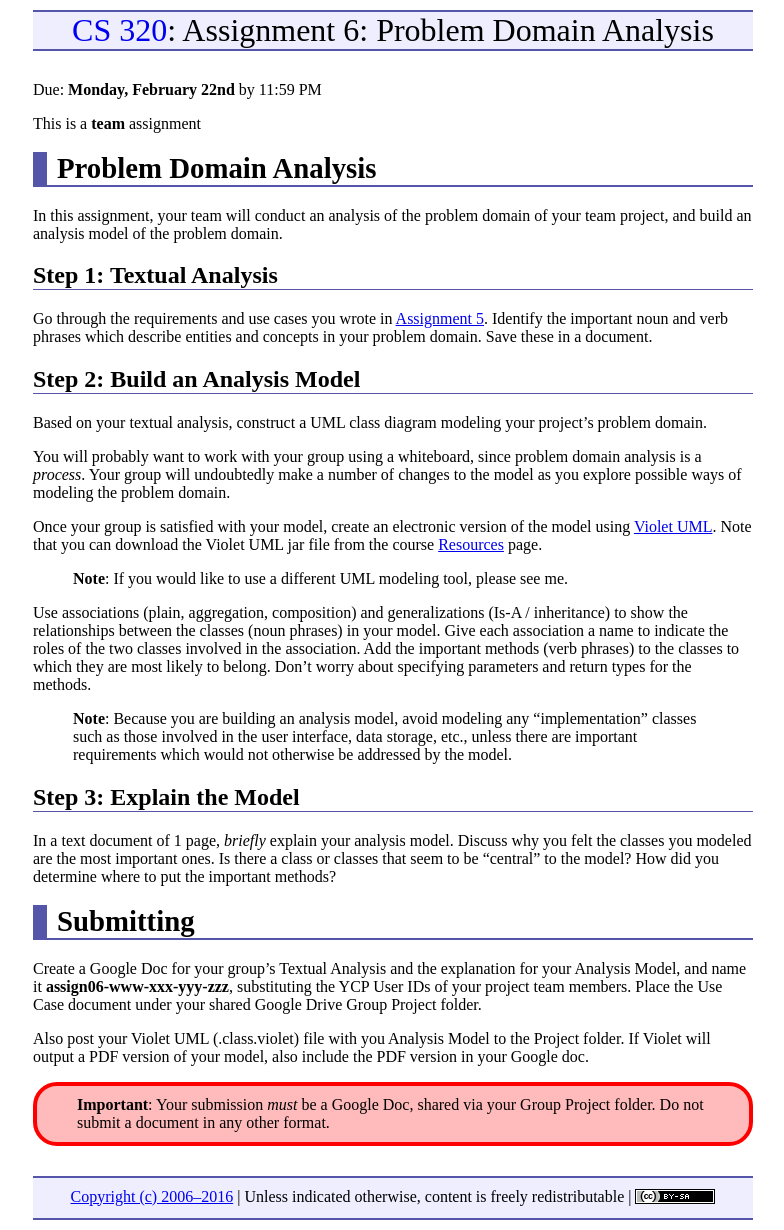
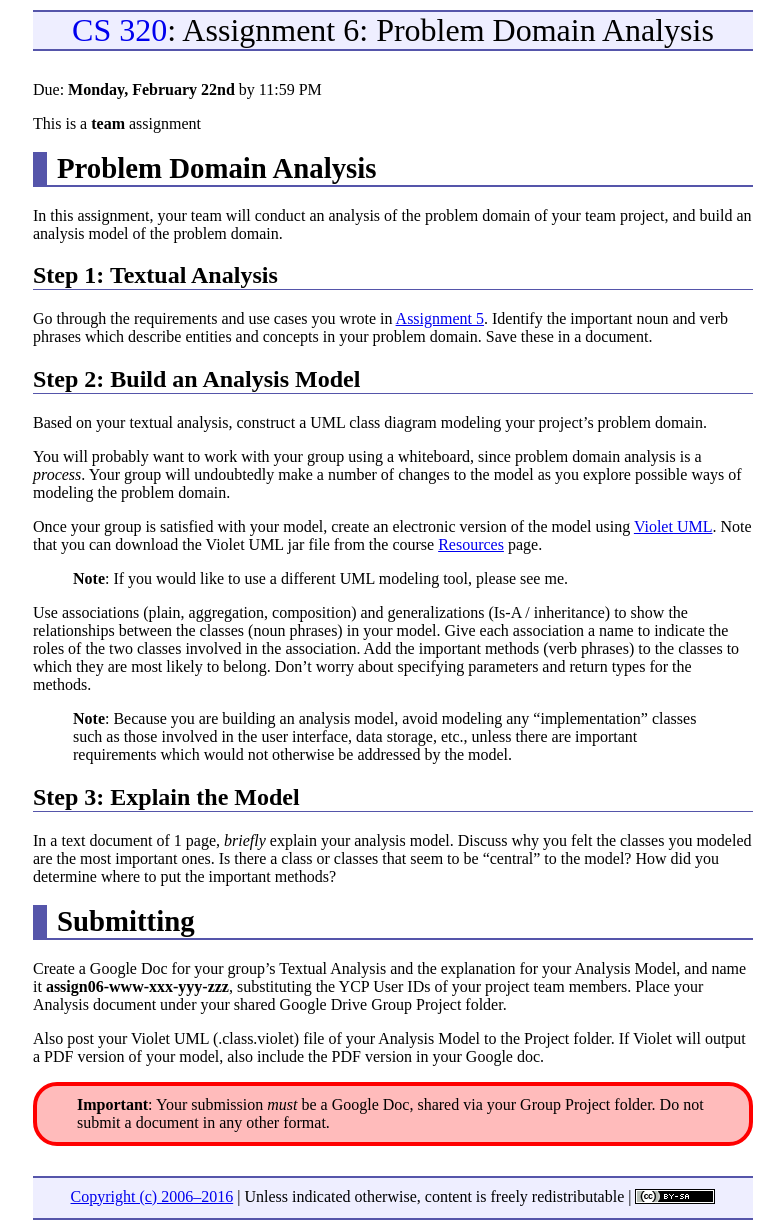
Before and after one commit to ycpcs/cs320-spring2016, a Jekyll site: the page built from assign/assign06.md, in a window 1280 px wide. Shown: the whole page, without its empty margins (247-1031 px from the left). Built offline with Jekyll 4.4.1, drawn with Linux system fonts in a browser that asks for light colours; Markdown is read by kramdown in place of the engine named in the settings.

Commit message:
updates to assign06

```diff
--- a/assign/assign06.md
+++ b/assign/assign06.md
@@ -40,9 +40,9 @@ In a text document of 1 page, *briefly* explain your analysis model. Discuss why
 Submitting
 ==========
 
-Create a Google Doc for your group's Textual Analysis and the explanation for your Analysis Model, and name it **assign06-www-xxx-yyy-zzz**, substituting the YCP User IDs of your project team members.  Place the Use Case document under your shared Google Drive Group Project folder.
+Create a Google Doc for your group's Textual Analysis and the explanation for your Analysis Model, and name it **assign06-www-xxx-yyy-zzz**, substituting the YCP User IDs of your project team members.  Place your Analysis document under your shared Google Drive Group Project folder.
 
-Also post your Violet UML (.class.violet) file with you Analysis Model to the Project folder.  If Violet will output a PDF version of your model, also include the PDF version in your Google doc.
+Also post your Violet UML (.class.violet) file of your Analysis Model to the Project folder.  If Violet will output a PDF version of your model, also include the PDF version in your Google doc.
 
 <div class="callout">
 <b>Important</b>: Your submission <i>must</i> be a Google Doc, shared via your Group Project folder.
```
